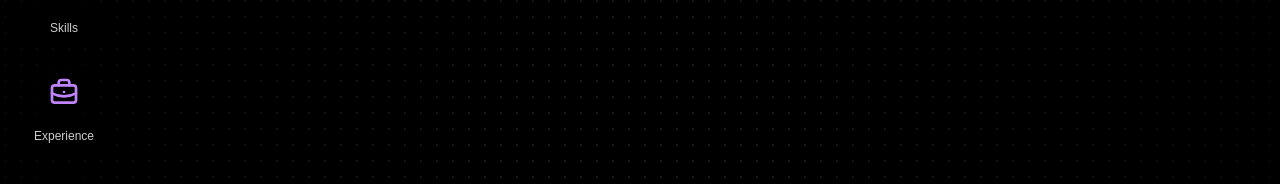
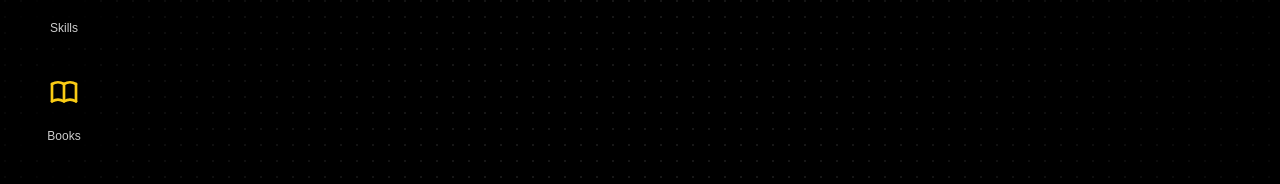
Before and after one commit to Pranav322/portfolio-v3, a Next.js app: page / in a window 1280 px wide. Shown: the part 276-460 px from the top of the page. Built offline with nearby package versions, Linux system fonts and the light colour scheme.

Commit message:
Added prettier

```diff
--- a/app/components/ui/DesktopIcons.tsx
+++ b/app/components/ui/DesktopIcons.tsx
@@ -1,10 +1,24 @@
 import { useState, useRef } from 'react';
-import { IconFolder, IconUser, IconTools, IconBriefcase, IconFileCode, IconBrandGithub, IconMail } from '@tabler/icons-react';
-import { AboutWindow } from '../windows/AboutWindow';
+import {
+  IconFolder,
+  IconUser,
+  IconTools,
+  IconBriefcase,
+  IconFileCode,
+  IconBrandGithub,
+  IconMail,
+  IconBook,
+} from '@tabler/icons-react';
+// import { AboutWindow } from '../windows/AboutWindow';
+import AboutWindow from '../windows/AboutWindow';
+import { BooksWindow } from '../windows/BooksWindow';
+import { ProjectsWindow } from '../windows/ProjectsWindow';
 
 export function DesktopIcons() {
   const [selectedIcon, setSelectedIcon] = useState<string | null>(null);
   const [showAbout, setShowAbout] = useState(false);
+  const [showBooks, setShowBooks] = useState(false);
+  const [showProjects, setShowProjects] = useState(false);
   const clickTimeoutRef = useRef<NodeJS.Timeout | null>(null);
 
   const handleIconClick = (iconName: string) => {
@@ -12,6 +26,10 @@ export function DesktopIcons() {
       // Double click detected
       if (iconName === 'About Me') {
         setShowAbout(true);
+      } else if (iconName === 'Books') {
+        setShowBooks(true);
+      } else if (iconName === 'Projects') {
+        setShowProjects(true);
       }
       setSelectedIcon(null);
       if (clickTimeoutRef.current) {
@@ -31,35 +49,41 @@ export function DesktopIcons() {
 
   const icons = [
     {
-      name: "About Me",
+      name: 'About Me',
       icon: <IconUser size={32} />,
-      color: "text-blue-400"
+      color: 'text-blue-400',
+    },
+
+    {
+      name: 'Projects',
+      icon: <IconFolder size={32} />,
+      color: 'text-yellow-400',
     },
     {
-      name: "Projects",
-      icon: <IconFolder size={32} />,
-      color: "text-yellow-400"
+      name: 'Skills',
+      icon: <IconTools size={32} />,
+      color: 'text-green-400',
     },
     {
-      name: "Skills",
-      icon: <IconTools size={32} />,
-      color: "text-green-400"
+      name: 'Books',
+      icon: <IconBook size={32} />,
+      color: 'text-yellow-400',
+    },
+    // {
+    //   name: 'Experience',
+    //   icon: <IconBriefcase size={32} />,
+    //   color: 'text-purple-400',
+    // },
+    {
+      name: 'GitHub',
+      icon: <IconBrandGithub size={32} />,
+      color: 'text-gray-400',
     },
     {
-      name: "Experience",
-      icon: <IconBriefcase size={32} />,
-      color: "text-purple-400"
+      name: 'Contact',
+      icon: <IconMail size={32} />,
+      color: 'text-pink-400',
     },
-    {
-      name: "GitHub",
-      icon: <IconBrandGithub size={32} />,
-      color: "text-gray-400"
-    },
-    {
-      name: "Contact",
-      icon: <IconMail size={32} />,
-      color: "text-pink-400"
-    }
   ];
 
   return (
@@ -73,7 +97,9 @@ export function DesktopIcons() {
             }`}
             onClick={() => handleIconClick(icon.name)}
           >
-            <div className={`p-3 rounded-lg backdrop-blur-md bg-black/20 group-hover:bg-black/30 transition-all ${icon.color}`}>
+            <div
+              className={`p-3 rounded-lg backdrop-blur-md bg-black/20 group-hover:bg-black/30 transition-all ${icon.color}`}
+            >
               {icon.icon}
             </div>
             <span className="text-xs text-white/80 text-center px-2 py-1 rounded backdrop-blur-sm bg-black/20 w-full">
@@ -84,6 +110,8 @@ export function DesktopIcons() {
       </div>
 
       {showAbout && <AboutWindow onClose={() => setShowAbout(false)} />}
+      {showBooks && <BooksWindow onClose={() => setShowBooks(false)} />}
+      {showProjects && <ProjectsWindow onClose={() => setShowProjects(false)} />}
     </>
   );
 }
```
